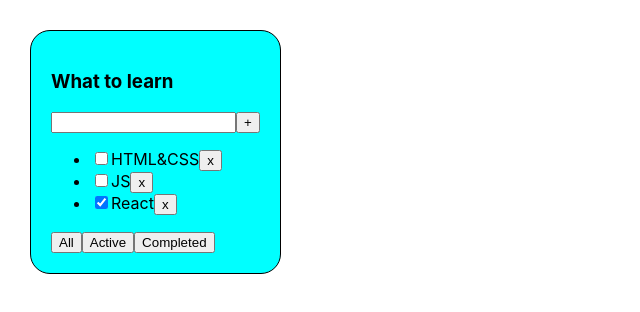
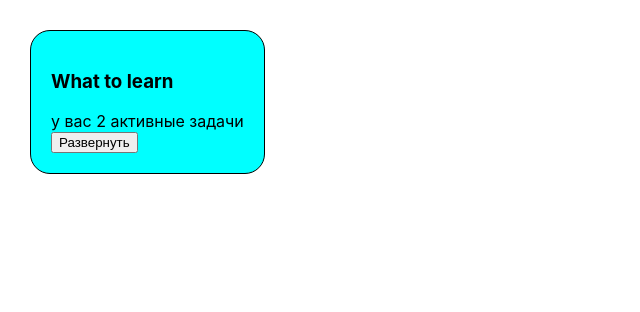
Before and after one commit to ttony88/1-todolist, a React (Create React App) app: page / in a window 1280 px wide. Shown: the top 312 px of the page, without its empty margins (0-640 px from the left). Built offline with nearby package versions, Linux system fonts and the light colour scheme.

Commit message:
add uuid

```diff
--- a/package.json
+++ b/package.json
@@ -10,10 +10,12 @@
     "@types/node": "^16.18.1",
     "@types/react": "^18.0.23",
     "@types/react-dom": "^18.0.7",
+    "@types/uuid": "^9.0.7",
     "react": "^18.2.0",
     "react-dom": "^18.2.0",
     "react-scripts": "5.0.1",
     "typescript": "^4.8.4",
+    "uuid": "^9.0.1",
     "web-vitals": "^2.1.4"
   },
   "scripts": {
--- a/src/App.css
+++ b/src/App.css
@@ -13,3 +13,26 @@
   padding: 20px;
   background-color: aqua;
 }
+
+.task {
+  font-weight: bold;
+}
+
+.task-done {
+  font-weight: bold;
+  text-decoration: line-through;
+  opacity: 0.5;
+}
+
+.btn-filter-active{
+  background-color:rgb(38, 90, 90);
+  border: 2px solid rgb(38, 90, 90);
+}
+
+.task-input-error {
+  border: 1px solid red;
+}
+
+.error {
+  color: red;
+}
--- a/src/App.tsx
+++ b/src/App.tsx
@@ -1,35 +1,55 @@
 import React, { useState } from 'react';
 import './App.css';
 import { TaskType, TodoList } from './TodoList';
-
-const tasks: Array<TaskType> = [
-    {id: 1, title: "HTML&CSS", isDone: false},
-    {id: 2, title: "JS", isDone: false},
-    {id: 3, title: "React", isDone: true},
-]
+import { v1 } from 'uuid';
 
 export type FilterValuesType = "all" | "active" | "completed"
 
 function App() {
 
     const[tasks, setTasks] = useState<Array<TaskType>>([
-        {id: 1, title: "HTML&CSS", isDone: false},
-        {id: 2, title: "JS", isDone: false},
-        {id: 3, title: "React", isDone: true},
+        {id: v1(), title: "HTML&CSS", isDone: false},
+        {id: v1(), title: "JS", isDone: false},
+        {id: v1(), title: "React", isDone: true},
     ])
 
-    const remuveTask = (taskId: number) => {
+    const remuveTask = (taskId: string) => {
         const nextState: Array<TaskType> = tasks.filter(task => task.id !== taskId)
         setTasks(nextState)
     }
 
+    const addTask = (title: string) => {
+        setTasks([{id: v1(), title, isDone: false}, ...tasks])
+    }
+
+    const toggleIsDone = (taskId: string) => {
+        const task = tasks.find(task => task.id === taskId)
+        if (task){
+            task.isDone = !task.isDone
+        }
+        setTasks([...tasks])
+    }
+
     const [filter, setFilter] = useState<FilterValuesType>("all")
 
-    const tasksForTodoList:Array<TaskType> = filter === "active"
-        ? tasks.filter(task => !task.isDone)
-        : filter === "completed"
-            ? tasks.filter(task => task.isDone)
-            : tasks
+    // const tasksForTodoList:Array<TaskType> = filter === "active"
+    //     ? tasks.filter(task => !task.isDone)
+    //     : filter === "completed"
+    //         ? tasks.filter(task => task.isDone)
+    //         : tasks
+
+    const getFilterTasks = (filter: FilterValuesType, tasks: Array<TaskType>) => {
+        switch (filter) {
+            case "active":
+                return tasks.filter(task => !task.isDone)
+            case "completed":
+                return tasks.filter(task => task.isDone)
+            default:
+                return tasks
+        }
+    }
+
+    const tasksForTodoList:Array<TaskType> = getFilterTasks(filter, tasks)
 
     const filterTasks = (filter:FilterValuesType) => {
         setFilter(filter)
@@ -39,9 +59,12 @@ function App() {
         <div className="App">
             <TodoList title="What to learn"
                       remuveTask={remuveTask}
+                      addTask={addTask}
                       tasksForTodoList={tasksForTodoList}
                       filterTasks={filterTasks}
+                      toggleIsDone={toggleIsDone}
                       filter={filter}
+                      getFilterTasks={getFilterTasks}
                       />
         </div>
     );
--- a/src/Button.tsx
+++ b/src/Button.tsx
@@ -1,14 +1,19 @@
 import React, {FC} from "react"
-import { FilterValuesType } from "./App"
 
 type ButtonPropsType = {
     textButton: string
+    isDisabled?: boolean
     onClickHandler: () => void
+    classes?: string
 }
 
-export const Button : FC<ButtonPropsType> = ({textButton, onClickHandler}) => {
+export const Button : FC<ButtonPropsType> = ({textButton, isDisabled, onClickHandler, classes}) => {
 
     return(
-        <button onClick={onClickHandler}>{textButton}</button>
+        <button disabled={isDisabled}
+                onClick={onClickHandler}
+                className={classes}>
+            {textButton}
+        </button>
     )
 }
--- a/src/TodoList.tsx
+++ b/src/TodoList.tsx
@@ -1,41 +1,63 @@
-import React, {FC} from "react";
+import React, { ChangeEvent, FC, KeyboardEvent, useState } from "react";
 import { Button } from "./Button";
 import { FilterValuesType } from "./App";
 
 export type TaskType = {
-    id: number
+    id: string
     title: string
     isDone: boolean
 }
 
 type TodoListPropsType = {
     title: string
-    remuveTask: (taskId: number) => void
+    remuveTask: (taskId: string) => void
+    addTask: (task: string) => void
     tasksForTodoList: Array<TaskType>
     filterTasks: (filter:FilterValuesType) => void
+    toggleIsDone: (taskId: string) => void
     filter: FilterValuesType
+    getFilterTasks: (filter: FilterValuesType, tasks: Array<TaskType>) => Array<TaskType>
 }
 
-export const TodoList : FC<TodoListPropsType> = ({
+export const TodoList:FC<TodoListPropsType> = ({
         title,
         tasksForTodoList,
         remuveTask,
         filterTasks,
-        filter
+        addTask,
+        toggleIsDone,
+        filter,
+        getFilterTasks
     }) => {
-    const tasksList: JSX.Element = tasksForTodoList.length
+
+    const [taskTitle, setTaskTitle] = useState('')
+    const [error, setError] = useState(false)
+    const [isColapsetTodoList, setIsColapsetTodoList] = useState(true)
+
+
+
+    const tasksList:JSX.Element = tasksForTodoList.length
 
         ? <ul>
             {tasksForTodoList.map(task => {
+
+                const onClickHandlerRemuveTask = () => {remuveTask(task.id)}
+
+                const onChangeHandlerToggleIsDone = () => {toggleIsDone(task.id)}
+
                 return (
-                <li>
-                    <input type="checkbox" checked={task.isDone} />
-                    <span>{task.title}</span>
-                    <Button onClickHandler={() => {remuveTask(task.id)}} textButton="x" />
+                    <li key={task.id}>
+                        <input type="checkbox"
+                               checked={task.isDone}
+                               className={error ? "task-input-error" : ""}
+                               onChange={onChangeHandlerToggleIsDone} />
+                        <span className={task.isDone ? "task-done" : "task"}>{task.title}</span>
+                        <Button onClickHandler={onClickHandlerRemuveTask} textButton="x" />
                     </li>
             )
         })}
         </ul>
+
         : filter === "active"
             ? <span>активных задач нет</span>
             : filter === "completed"
@@ -44,19 +66,64 @@ export const TodoList : FC<TodoListPropsType> = ({
 
 
 
+
+    const onClickHandlerAddTask = () => {
+        if(taskTitle.trim()){
+            addTask(taskTitle)
+            setTaskTitle('')
+
+        }
+        else{
+            setError(true)
+        }
+
+    }
+
+    const onClickHandlerCreatorFilterTask = (filter:FilterValuesType) => {
+        return () => filterTasks(filter)
+    }
+
+    const onChangeInputHandler =  (e: ChangeEvent<HTMLInputElement>) => {
+        setTaskTitle(e.currentTarget.value)
+        setError(false)
+    }
+    const onKeyDownHandler = (e: KeyboardEvent<HTMLInputElement>) => e.key === "Enter" ? onClickHandlerAddTask() : null
+
+    const onClickHandlerColapset = () => setIsColapsetTodoList(!isColapsetTodoList)
+
+    const countActiveTaskForHidenList = getFilterTasks("active", tasksForTodoList).length
+
+
+
     return (
       <div className="todoList">
         <h3>{title}</h3>
+        {isColapsetTodoList && <div>{`у вас ${countActiveTaskForHidenList} активные задачи`}</div>}
+        <Button textButton={isColapsetTodoList ? "Развернуть" : "Свернуть"}
+                onClickHandler={onClickHandlerColapset}/>
+        {!isColapsetTodoList && <>
             <div>
-          <input />
-          <Button onClickHandler={() => {}} textButton="+" />
+            <input type="text" value={taskTitle}
+                    className={error ? "task-input-error" : ""}
+                    onChange={onChangeInputHandler}
+                    onKeyDown={onKeyDownHandler}/>
+            <Button onClickHandler={onClickHandlerAddTask} textButton="+" isDisabled={!taskTitle} />
+            {error && <div className="error">введите текст задачи</div>}
+            {taskTitle.length > 15 && <div className="error">рекомендуем название задачи короче</div>}
             </div>
             {tasksList}
             <div>
-            <Button onClickHandler={() => filterTasks("all")} textButton="All" />
-            <Button onClickHandler={() => filterTasks("active")} textButton="Active" />
-            <Button onClickHandler={() => filterTasks("completed")} textButton="Completed" />
+                <Button onClickHandler={onClickHandlerCreatorFilterTask("all")}
+                        textButton="All"
+                        classes={filter === "all" ? "btn-filter-active" : "btn-filter"}/>
+                <Button onClickHandler={onClickHandlerCreatorFilterTask("active")}
+                        textButton="Active"
+                        classes={filter === "active" ? "btn-filter-active" : "btn-filter"} />
+                <Button onClickHandler={onClickHandlerCreatorFilterTask("completed")}
+                        textButton="Completed"
+                        classes={filter === "completed" ? "btn-filter-active" : "btn-filter"}/>
             </div>
+        </>}
     </div>
     );
 }
```
Also changed, not shown: 1 other file (tests, documents, lock files or other folders). Lines whose indentation alone changed are shown as unchanged.
